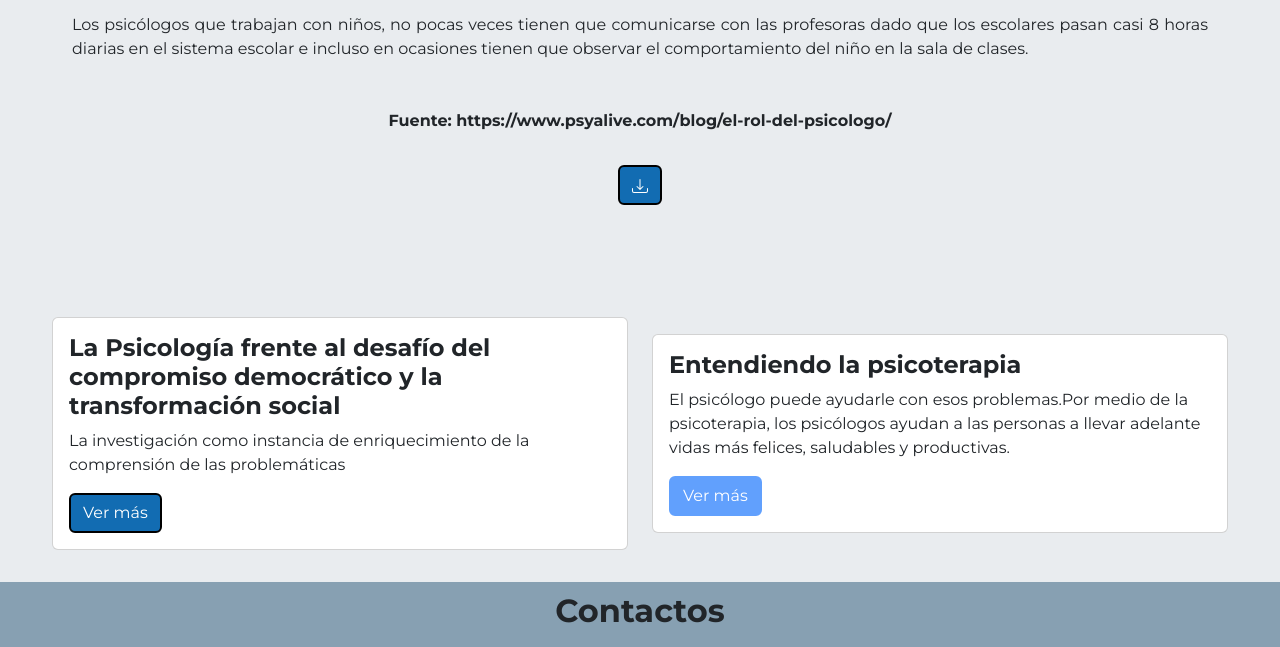
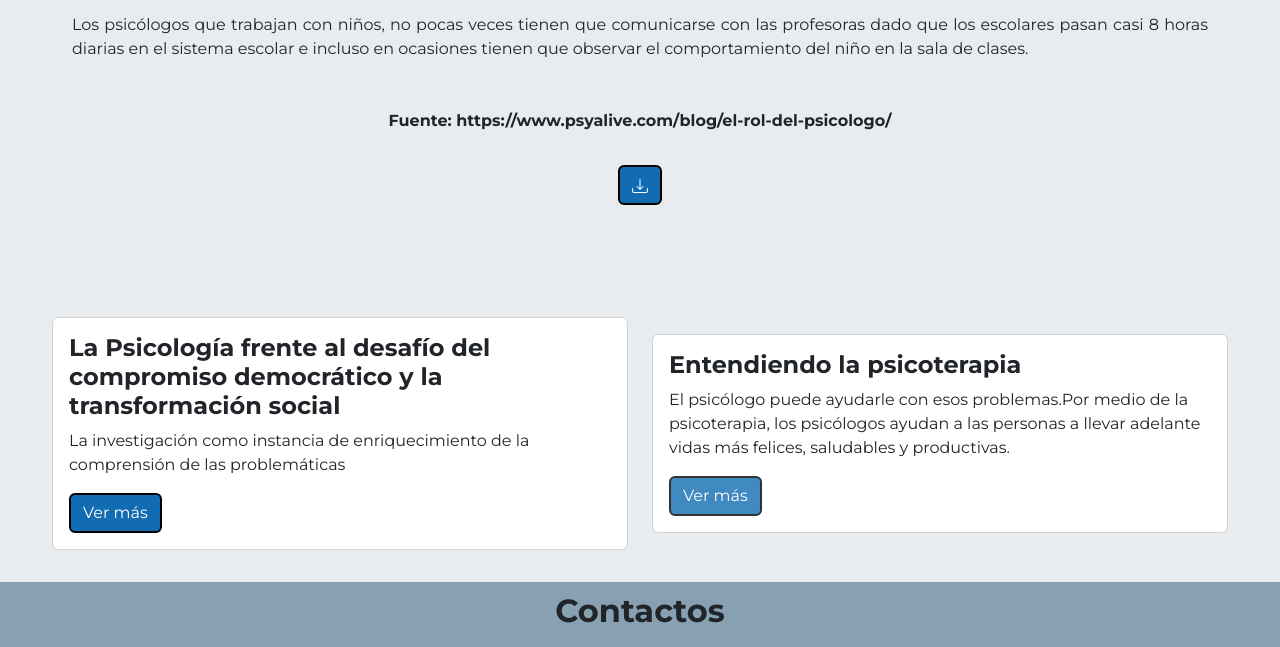
Before and after one commit to 5to2do/PreEntrega2RodriguezToledo, a website: page pages/articulo-2.html in a window 1280 px wide. Shown: the part 1587-2234 px from the top of the page. Drawn offline with nearby package versions, Linux system fonts and the light colour scheme.

Commit message:
class not-active

```diff
--- a/pages/articulo-2.html
+++ b/pages/articulo-2.html
@@ -109,7 +109,7 @@
             <div class="card-body">
               <h4 class="card-title fw-bold">Entendiendo la psicoterapia</h4>
               <p class="card-text">El psicólogo puede ayudarle con esos problemas.Por medio de la psicoterapia, los psicólogos ayudan a las personas a llevar adelante vidas más felices, saludables y productivas.</p>
-              <a href="#" class="btn btn-primary disabled">Ver más</a>
+              <a href="#" class="btn btn-primary not-active">Ver más</a>
             </div>
           </div>
         </div>
--- a/scss/components/_button.scss
+++ b/scss/components/_button.scss
@@ -2,6 +2,7 @@
 $btn-bg-color: #126cb2;
 $btn-border: 2px solid black;
 $btn-bgcolor-hover: #2a316d;
+$btn-opacity: 0.8;
 
 .btn{
     background-color: $btn-bg-color;
@@ -11,3 +12,9 @@ $btn-bgcolor-hover: #2a316d;
         background-color: $btn-bgcolor-hover;
     }
 }
+
+.btn.not-active{
+    opacity: $btn-opacity;
+    pointer-events: none;
+    cursor: default;
+}
```
Also changed, not shown: pages/articulo-1.html (+2 -2 lines), css/styles.css, 1 other file.
